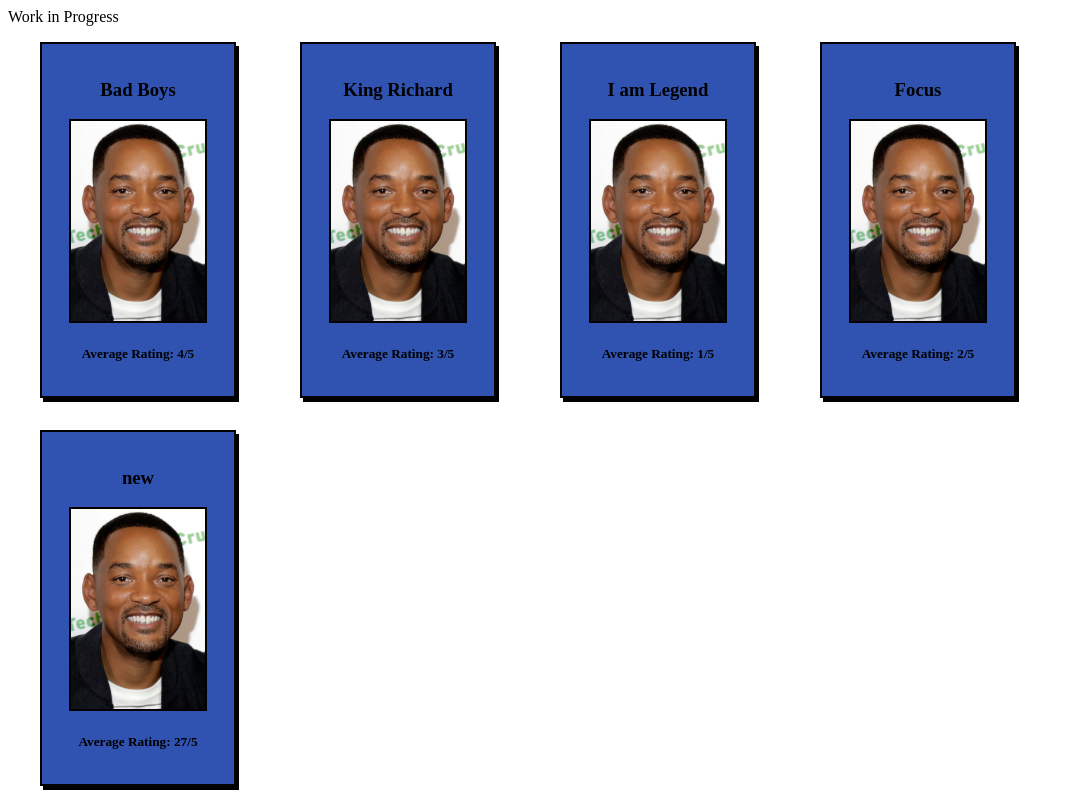
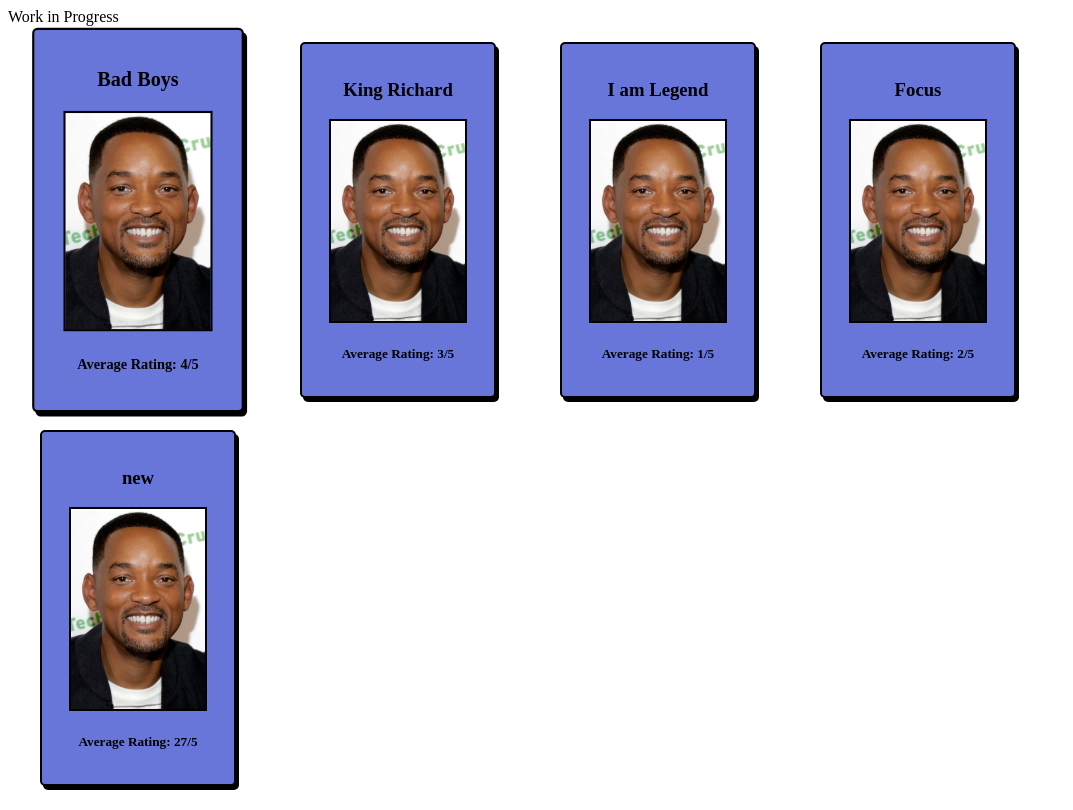
Before and after one commit to pepelopezcode/phase-3-front-end-, a React (Create React App) app: page / in a window 1280 px wide. In both pictures the pointer is over the element 138 px from the left and 220 px from the top of the page. Shown: the whole page, without its empty margins (0-1073 px from the left). Built offline with nearby package versions, Linux system fonts and the light colour scheme.

Commit message:
added more css

```diff
--- a/src/index.css
+++ b/src/index.css
@@ -2,13 +2,20 @@
 .card {
   text-align: center;
   border: rgb(2, 2, 2) solid 2px;
+  border-radius: 5px;
   padding: 1rem;
   width: 10rem;
   height: 20rem;
   display: inline-grid;
   margin: 1rem 2rem;
   box-shadow: 3px 4px #000000;
-  background-color: rgb(48, 83, 177);
+  background-color: #6976d9;
+  transition: transform .2s;
+}
+
+.card:hover {
+  transform: scale(1.08);
+  cursor: pointer;
 }
 .cardImage {
   border: black solid 2px;
@@ -27,6 +34,7 @@
 .backButton:hover {
   background-color: #6976d9;
   color: white;
+  cursor: pointer;
 }
 
 .movieDescription {
@@ -95,4 +103,12 @@
   font-family: sans-serif;
   font-size: 14px;
   margin: 20px 0px;
+  cursor: pointer;
 }
+
+.submitButton:hover {
+  background-color: #ffffff;
+  color: #6976d9;
+  cursor: pointer;
+  border-color: #6976d9;
+}
```
